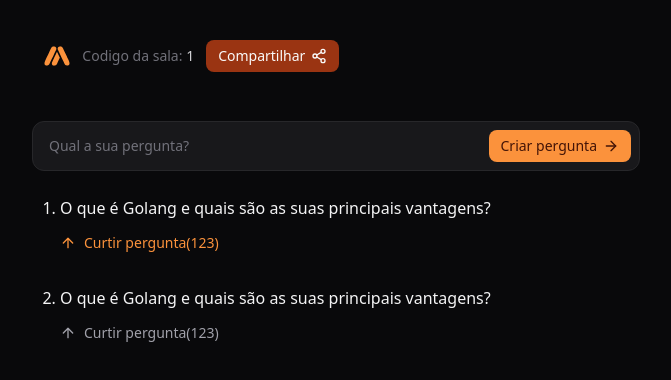
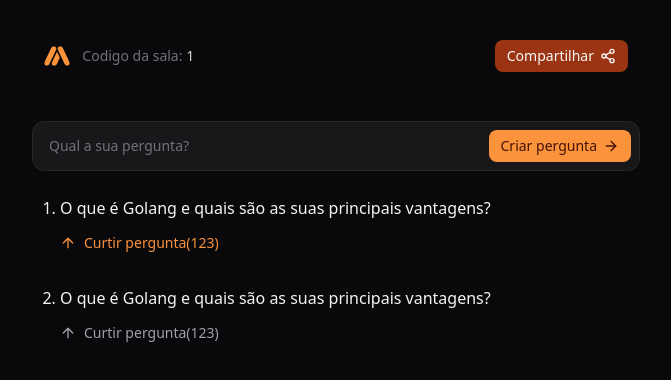
Before and after one commit to juancassiano/web, a React (Vite) app: page /room/1 in a window 1280 px wide. Shown: the top 380 px of the page, without its empty margins (304-975 px from the left). Built offline with nearby package versions, Linux system fonts and the light colour scheme.

Commit message:
feat: layout da sala

```diff
--- a/src/pages/room.tsx
+++ b/src/pages/room.tsx
@@ -14,7 +14,7 @@ export function Room(){
           Codigo da sala: <span className="text-zinc-300">{roomId}</span>
         </span>
 
-        <button type="submit" className=' bg-orange-800 text-zyn-300 px-3 py-1.5 gap-1.5 flex items-center rounded-lg font-medium text-sm transition-colors hover:bg-zync-700'>
+        <button type="submit" className=' ml-auto bg-orange-800 text-zyn-300 px-3 py-1.5 gap-1.5 flex items-center rounded-lg font-medium text-sm transition-colors hover:bg-zync-700'>
           Compartilhar
 
           <Share2 className='size-4' />
```
